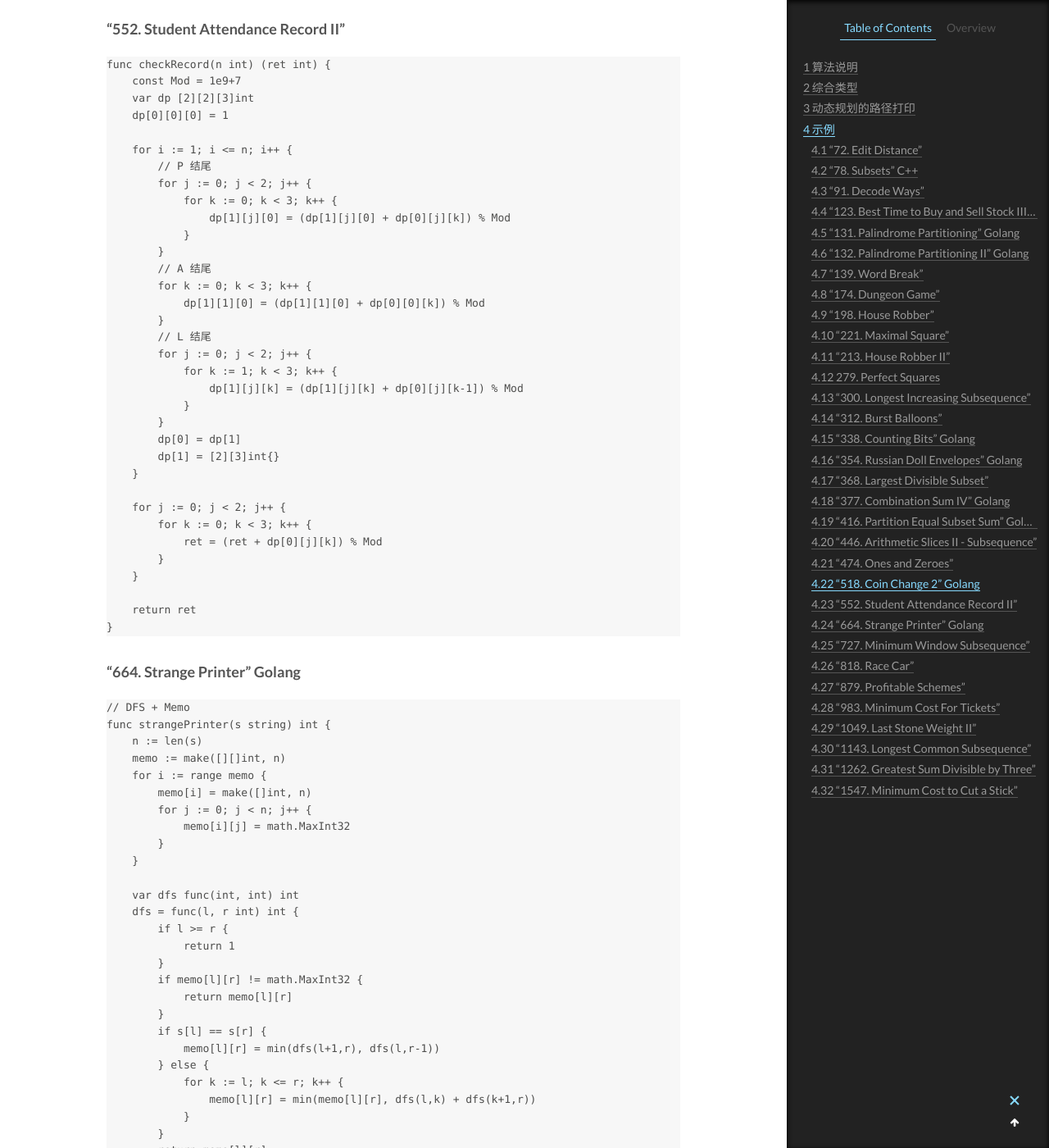
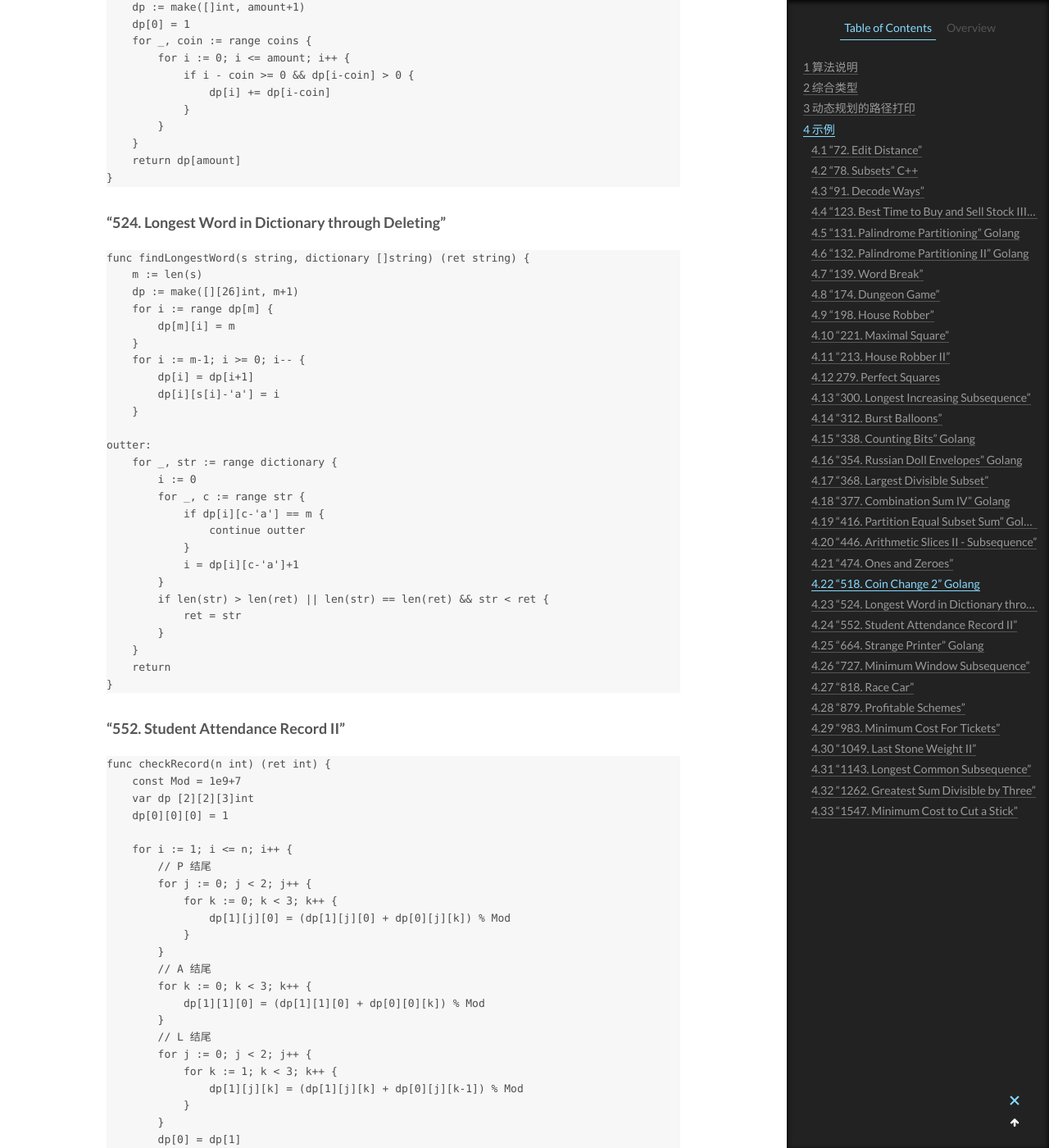
Before and after one commit to CodeHunter2006/CodeHunter2006.github.io, a Jekyll site: the page built from _posts/2021-01-02-Algorithm_DynamicPlanning.md, in a window 1280 px wide and 1400 px high, scrolled down 18229 px. Shown: the whole window at 82% size. Built offline with Jekyll 4.4.1, drawn with Linux system fonts in a browser that asks for light colours; some of the changed text lies outside the part shown.

Commit message:
[doc]: add contents.

````diff
--- a/_posts/2021-01-02-Algorithm_DynamicPlanning.md
+++ b/_posts/2021-01-02-Algorithm_DynamicPlanning.md
@@ -261,6 +261,15 @@ func longestPalindromeSubseq(s string) int {
 "1547. Minimum Cost to Cut a Stick"
 
 ## 判断存在性
+
+## 辅助型 DP
+
+有些情况下 DP 并不能直接求出结果，但是可以帮助降低中间计算的时间复杂度。
+
+示例：
+
+- 以 DP 数组作为快速遍历字符的字典：
+  ["524. Longest Word in Dictionary through Deleting" DynamicPlanning]()
 
 # 综合类型
 
@@ -837,6 +846,37 @@ func change(amount int, coins []int) int {
 }
 ```
 
+### "524. Longest Word in Dictionary through Deleting"
+
+```Go
+func findLongestWord(s string, dictionary []string) (ret string) {
+    m := len(s)
+    dp := make([][26]int, m+1)
+    for i := range dp[m] {
+        dp[m][i] = m
+    }
+    for i := m-1; i >= 0; i-- {
+        dp[i] = dp[i+1]
+        dp[i][s[i]-'a'] = i
+    }
+
+outter:
+    for _, str := range dictionary {
+        i := 0
+        for _, c := range str {
+            if dp[i][c-'a'] == m {
+                continue outter
+            }
+            i = dp[i][c-'a']+1
+        }
+        if len(str) > len(ret) || len(str) == len(ret) && str < ret {
+            ret = str
+        }
+    }
+    return
+}
+```
+
 ### "552. Student Attendance Record II"
 
 ```Go
````
Also changed, not shown: _posts/2020-12-20-Algorithm_Tips.md (+2 -1 lines), _posts/2020-12-27-LeetCode_Question_Category.md (+11 -0 lines).
